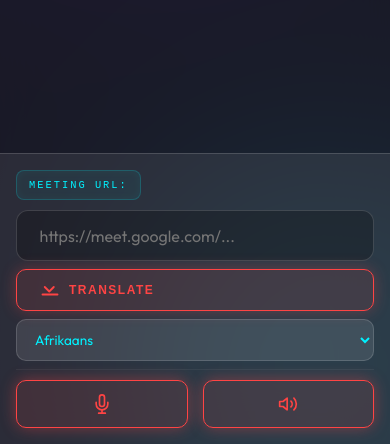
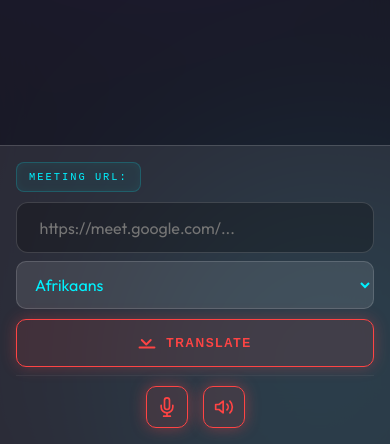
Before and after one commit to Tgilagab/neural-chat-hub, a plain HTML site: page index.html in a window 390 px wide. Shown: the part 400-844 px from the top of the page. Drawn offline with Linux system fonts and the light colour scheme.

Commit message:
Fix mobile dropdown stacking and responsiveness

```diff
--- a/css/chat.css
+++ b/css/chat.css
@@ -334,18 +334,23 @@ button.send-btn:hover {
     }
 
     .control-row {
-        flex-wrap: wrap;
-        gap: 8px;
+        flex-flow: column nowrap;
+        gap: 10px;
+        width: 100%;
     }
 
     .neural-select {
-        flex: 1 1 100%; /* Force full width on smallest screens to avoid crowding buttons */
-        order: 2;
+        width: 100% !important;
+        flex: none;
+        font-size: 1rem; /* Prevent iOS zoom */
+        height: 48px;
+        padding-right: 30px; /* Space for potential arrow */
     }
 
-    .icon-btn {
-        flex: 1; /* Make buttons wider on mobile for easier tapping */
-        height: 48px; /* Larger tap targets */
+    button.send-btn {
+        width: 100% !important;
+        height: 48px;
+        justify-content: center;
     }
 
     .input-row {
@@ -363,10 +368,6 @@ button.send-btn:hover {
         gap: 15px;
         padding-top: 10px;
     }
-
-    button.send-btn {
-        flex: 1; /* Allow to share space with dropdown if needed, or full-width */
-    }
 }
 
 @media (max-width: 380px) {
```
